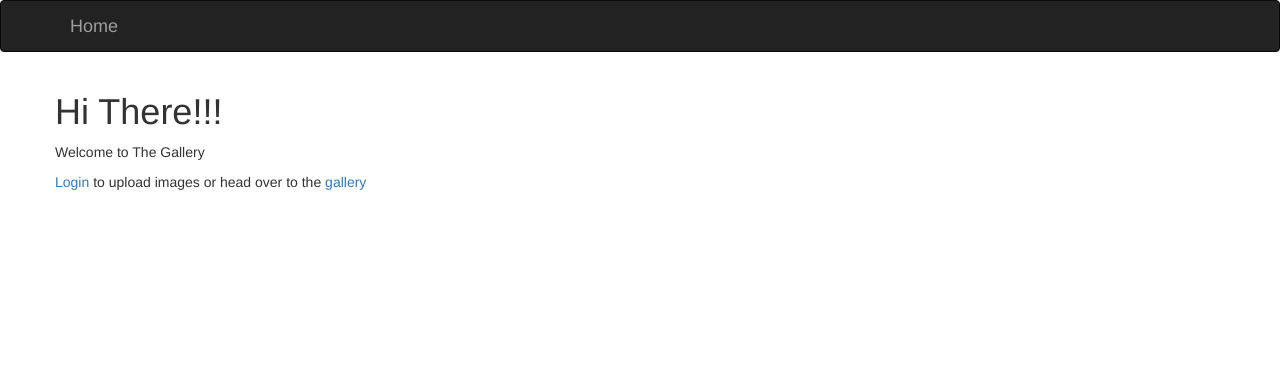
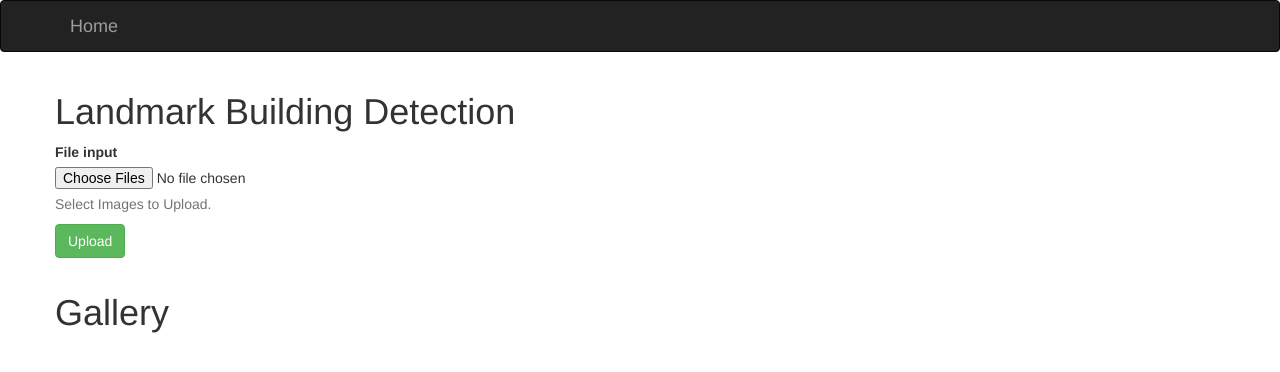
Before and after one commit to ctwxdd/CNTK_FASTER_RCNN, a Flask app: page / in a window 1280 px wide. Shown: the top 372 px of the page. Run offline with Flask 2, Linux system fonts and the light colour scheme; parts of the project's set-up code (start-up, migrations or seed data) failed here and were passed over; some libraries are stand-ins or nearby versions.

Commit message:
addd demo page

```diff
--- a/server/app.py
+++ b/server/app.py
@@ -3,6 +3,24 @@ from flask_bootstrap import Bootstrap
 from PIL import Image
 from werkzeug.utils import secure_filename
 import os
+
+import numpy as np
+import cntk
+from cntk import load_model
+import sys
+sys.path.append("..")
+from FasterRCNN_train import prepare, train_faster_rcnn, store_eval_model_with_native_udf
+from FasterRCNN_eval import compute_test_set_aps, FasterRCNN_Evaluator
+sys.path.append("../utils")
+from utils.config_helpers import merge_configs
+from utils.plot_helpers import plot_test_set_results, plot_test_file_results
+
+def get_configuration():
+    from FasterRCNN_config import cfg as detector_cfg
+    from utils.configs.VGG16_config import cfg as network_cfg
+    from utils.configs.Building100_config import cfg as dataset_cfg
+
+    return merge_configs([detector_cfg, network_cfg, dataset_cfg])
 
 app = Flask(__name__)
 Bootstrap(app)
@@ -17,11 +35,18 @@ if not os.path.isdir(thumbnails_directory):
 
 @app.route('/')
 def index():
-    return render_template('index.html')
+
+    path = os.path.join(os.path.abspath(__file__), 'thumbnails')
+    print(path)
+    thumbnail_names = os.listdir(thumbnails_directory)
+    #return render_template('gallery.html', )
+    return render_template('index.html',thumbnail_names=thumbnail_names)
 
 @app.route('/gallery')
 def gallery():
-    thumbnail_names = os.listdir('./thumbnails')
+    path = os.path.join(os.path.abspath(__file__), 'thumbnails')
+    print(path)
+    thumbnail_names = os.listdir(thumbnails_directory)
     return render_template('gallery.html', thumbnail_names=thumbnail_names)
 
 @app.route('/thumbnails/<filename>')
@@ -51,13 +76,46 @@ def upload():
                 return render_template('error.html', message='Uploaded files are not supported...')
             destination = '/'.join([images_directory, filename])
             # Save original image
+
             upload.save(destination)
+            print('start detection')
+            img_path = plot_test_file_results(evaluator, destination, images_directory, cfg)
+            print('done detection')
             # Save a copy of the thumbnail image
-            image = Image.open(destination)
+
+            print(img_path)
+            #image = Image.open(destination)
+            image = Image.open(img_path)
+
+            if image.mode != "RGB":
+                image = image.convert("RGB")
+
+            print('image_opened')
             image.thumbnail((300, 170))
-            image.save('/'.join([thumbnails_directory, filename]))
-        return redirect(url_for('gallery'))
+
+            result_filename = img_path.split('/')[-1]
+            image.save('/'.join([thumbnails_directory, result_filename]))
+        return redirect(url_for('index'))
     return render_template('upload.html')
 
 if __name__ == '__main__':
+
+    cfg = get_configuration()
+    prepare(cfg, False)
+    #cntk.device.try_set_default_device(cntk.device.gpu(cfg.GPU_ID))
+    cntk.device.try_set_default_device(cntk.device.cpu())
+    model_path = cfg['MODEL_PATH']
+    print(model_path)
+
+    if os.path.exists(model_path) and cfg["CNTK"].MAKE_MODE:
+        print("Loading existing model from %s" % model_path)
+        eval_model = load_model(model_path)
+    else:
+        print("No trained model found.")
+        exit()
+
+    # Plot results on test set images
+    results_folder = os.path.join(cfg.OUTPUT_PATH, cfg["DATA"].DATASET)
+    evaluator = FasterRCNN_Evaluator(eval_model, cfg)
+
     app.run(host='0.0.0.0', port=os.environ.get('PORT', 3000))
--- a/server/templates/index.html
+++ b/server/templates/index.html
@@ -3,9 +3,38 @@
 {% block content %}
 <div class="container">
     <div class="row">
-        <h1>Hi There!!!</h1>
-        <p>Welcome to The Gallery</p>
-        <p><a href="#" class="login">Login</a> to upload images or head over to the <a href="{{ url_for('gallery') }}">gallery</a></p>
+        <h1>Landmark Building Detection</h1>
     </div>
+    <div class="row">
+        <form action="{{ url_for('upload') }}" method="POST" enctype="multipart/form-data">
+          <div class="form-group">
+            <label for="images">File input</label>
+            <input type="file" id="images" name="images" accept="image/*" multiple>
+            <p class="help-block">Select Images to Upload.</p>
+            <input type="submit" value="Upload" class="btn btn-success">
+          </div>
+        </form>
+    </div>
+
+    <div class="row">
+        <h1>Gallery</h1>
+    </div>
+    {% if thumbnail_names %}
+      <div class="row">
+        {% for thumbnail_name in thumbnail_names %}
+        <div class="col-xs-6 col-md-3 img-div">
+            <img src="{{url_for('thumbnails', filename=thumbnail_name)}}" class="img-responsive thumb" data-toggle="modal" data-target="#image{{ loop.index0 }}" />
+            <div class="modal fade" id="image{{ loop.index0 }}" tabindex="-1" role="dialog" aria-labelledby="image{{ loop.index0 }}ModalLabel">
+                <div class="modal-dialog modal-lg">
+                    <div class="modal-content">
+                        <img src="{{url_for('images', filename=thumbnail_name)}}" class="img-responsive" />
+                    </div>
+                </div>
+            </div>
+        </div>
+        {% endfor %}
+      </div>
+    {% endif %}
+
 </div>
 {% endblock %}
--- a/utils/plot_helpers.py
+++ b/utils/plot_helpers.py
@@ -207,7 +207,11 @@ def plot_test_file_results(evaluator, path_to_file, results_base_path, cfg):
                                 classes=cfg["DATA"].CLASSES,
                                 draw_negative_rois=cfg.DRAW_NEGATIVE_ROIS,
                                 decision_threshold=cfg.RESULTS_BGR_PLOT_THRESHOLD)
-    imsave("{}/{}_regr_{}".format(results_base_path, 'result', os.path.basename(img_path)), img)
+    img_path = "{}/{}_regr_{}".format(results_base_path, 'result', os.path.basename(img_path))
+
+    imsave(img_path, img)
+    return img_path
+
 ####################################
 # helper library
 ####################################
```
